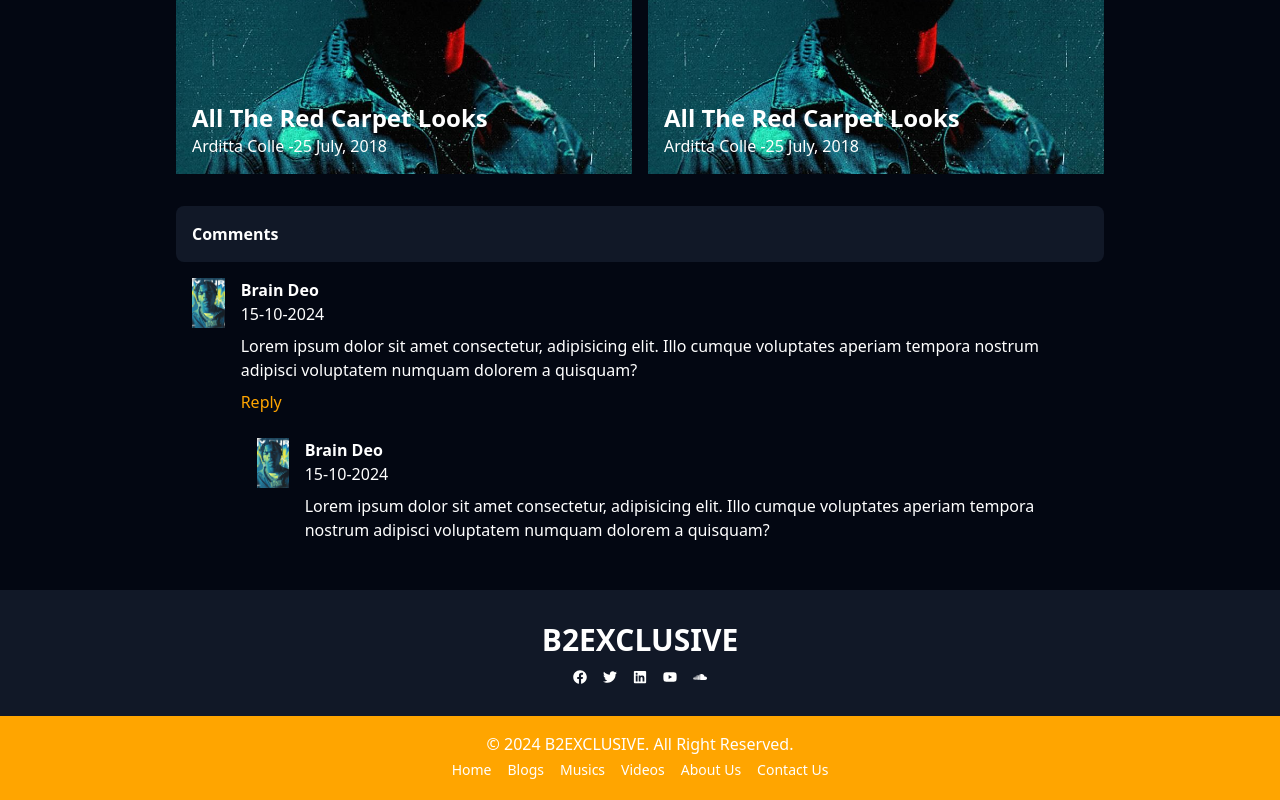
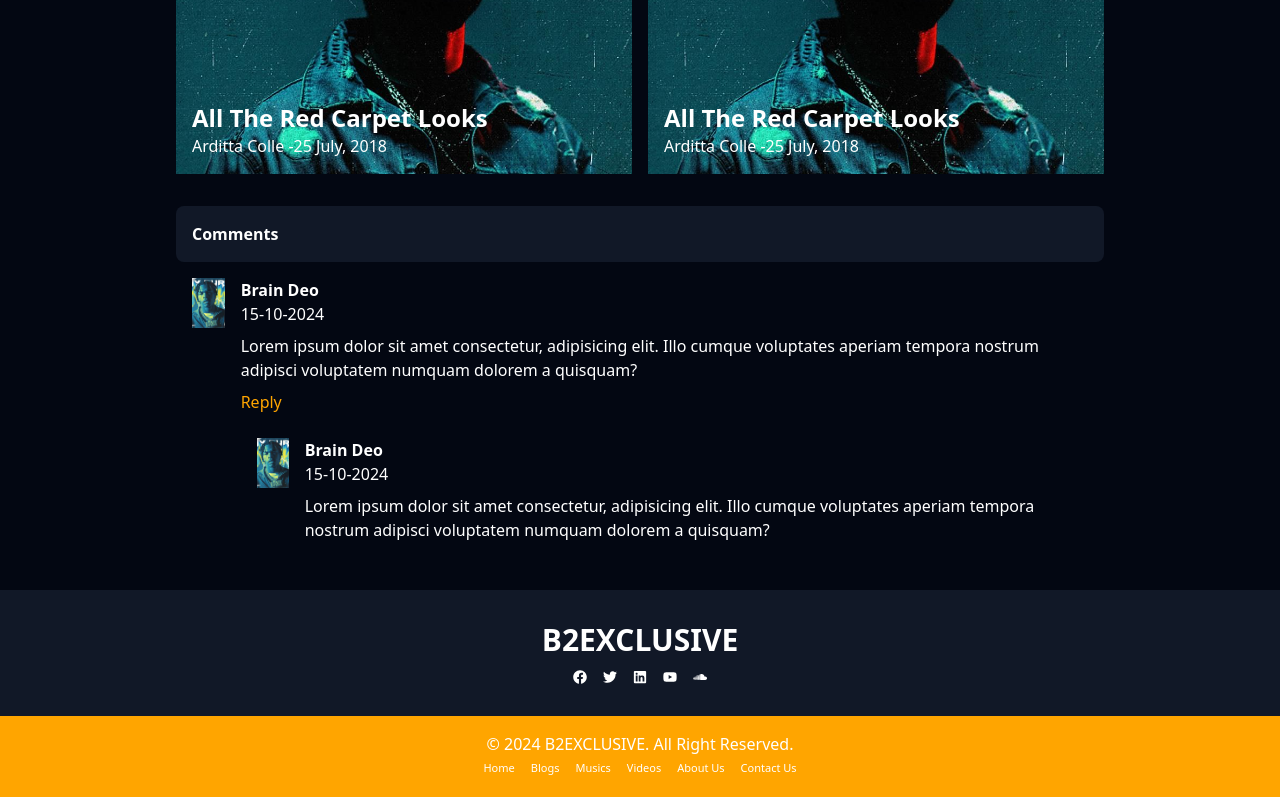
Before and after one commit to B2XCLUSIVE/UI, a Next.js app: page /blogs/1 in a window 1280 px wide. Shown: the part 2515-3315 px from the top of the page. Built offline with nearby package versions, Linux system fonts and the light colour scheme.

Commit message:
anyhow sha

```diff
--- a/app/blogs/[blogId]/page.jsx
+++ b/app/blogs/[blogId]/page.jsx
@@ -16,7 +16,7 @@ function SingleBlog() {
       <section className="w-full p-4 md:w-3/4 md:mx-auto ">
         <div>
           <div className="py-4">
-            <h1 className={`${theme}-text text-5xl font-bold`}>
+            <h1 className={`${theme}-text text-4xl md:text-5xl font-bold`}>
               The Painfully Obvious Reason Why Palestinians Don’t Condemn Hamas
             </h1>
             <p className={`${theme}-text`}>
@@ -58,7 +58,7 @@ function SingleBlog() {
             <FaShare className={`${theme}-text`} />
           </div>
 
-          <div className="w-full h-[600px]">
+          <div className="w-full h-[300px] md:h-[600px]">
             <Image
               src={"/alb.jpeg"}
               width={2000}
--- a/components/BlogPost.jsx
+++ b/components/BlogPost.jsx
@@ -4,11 +4,13 @@ import Image from "next/image";
 
 import Button from "./Button";
 import Link from "next/link";
+import { useContext } from "react";
 
 function BlogPost() {
+  const { theme } = useContext(ThemeContext);
   return (
     <>
-      <div className={`-bgg`}>
+      <Link href={"blogs/1"} className={`${theme}-bgg`}>
         <div className="w-full h-[150px] md:h-[300px]">
           <Image
             src={"/alb.jpeg"}
@@ -19,10 +21,10 @@ function BlogPost() {
           />
         </div>
         <div className="p-4 flex flex-col gap-4">
-          <h1 className={`-text text-sm md:text-xl font-bold`}>
+          <h1 className={`${theme}-text text-sm md:text-xl font-bold`}>
             Rock &apos;n Roll Really Is The
           </h1>
-          <p className={`-text text-[10px] md:text-base`}>
+          <p className={`${theme}-text text-[10px] md:text-base`}>
             This is Photoshop&apos;s version of Lorem Ipsum.
           </p>
           <div className="flex flex-col md:flex-row md:justify-between md:items-center gap-4">
@@ -44,16 +46,16 @@ function BlogPost() {
                 />
               </div>
 
-              <div className={`-text text-[10px]`}>
-                <p className={`-text font-bold  md:text-base `}>
+              <div className={`${theme}-text text-[10px]`}>
+                <p className={`${theme}-text font-bold  md:text-base `}>
                   Ethern Carris
                 </p>
-                <p className={`-text`}>Author</p>
+                <p className={`${theme}-text`}>Author</p>
               </div>
             </div>
           </div>
         </div>
-      </div>
+      </Link>
     </>
   );
 }
--- a/components/Footer.jsx
+++ b/components/Footer.jsx
@@ -48,37 +48,37 @@ function Footer() {
           <p>© 2024 B2EXCLUSIVE. All Right Reserved. </p>
           <div className="flex">
             <Link
-              className="text-white  rounded-lg text-sm py-1 px-2  hover:bg-primarycolor"
+              className="text-white  rounded-lg text-[11px] py-1 px-2  hover:bg-primarycolor"
               href={"#"}
             >
               Home
             </Link>
             <Link
-              className="text-white text-sm py-1 px-2  hover:bg-primarycolor rounded-lg"
+              className="text-white text-[11px] py-1 px-2  hover:bg-primarycolor rounded-lg"
               href={"#"}
             >
               Blogs
             </Link>
             <Link
-              className="text-white text-sm py-1 px-2  hover:bg-primarycolor rounded-lg"
+              className="text-white text-[11px] py-1 px-2  hover:bg-primarycolor rounded-lg"
               href={"#"}
             >
               Musics
             </Link>
             <Link
-              className="text-white text-sm py-1 px-2  hover:bg-primarycolor rounded-lg"
+              className="text-white text-[11px] py-1 px-2  hover:bg-primarycolor rounded-lg"
               href={"#"}
             >
               Videos
             </Link>
             <Link
-              className="text-white text-sm py-1 px-2  hover:bg-primarycolor rounded-lg"
+              className="text-white text-[11px] py-1 px-2  hover:bg-primarycolor rounded-lg"
               href={"#"}
             >
               About Us
             </Link>
             <Link
-              className="text-white text-sm py-1 px-2  hover:bg-primarycolor rounded-lg"
+              className="text-white text-[11px] py-1 px-2  hover:bg-primarycolor rounded-lg"
               href={"#"}
             >
               Contact Us
--- a/components/Header.jsx
+++ b/components/Header.jsx
@@ -137,7 +137,7 @@ function Header() {
 
                 {showMenu ? (
                   <div
-                    className={` z-10 absolute right-0 flex flex-col ${theme}-bgg w-[250px] m-2" `}
+                    className={` z-10 absolute right-0 flex flex-col ${theme}-bgg w-[150px] m-2" `}
                   >
                     <Link
                       className={`border-b-2 ${theme}-text   text-sm p-4  hover:bg-primarycolor`}
```
